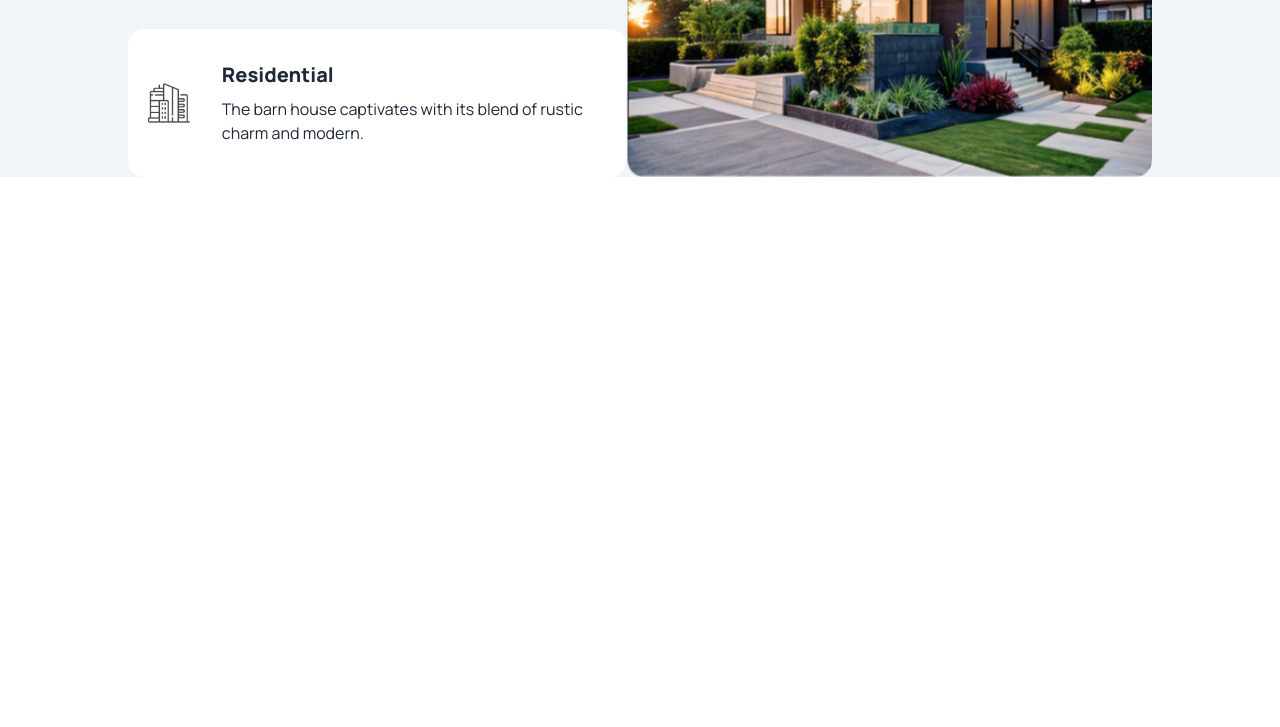
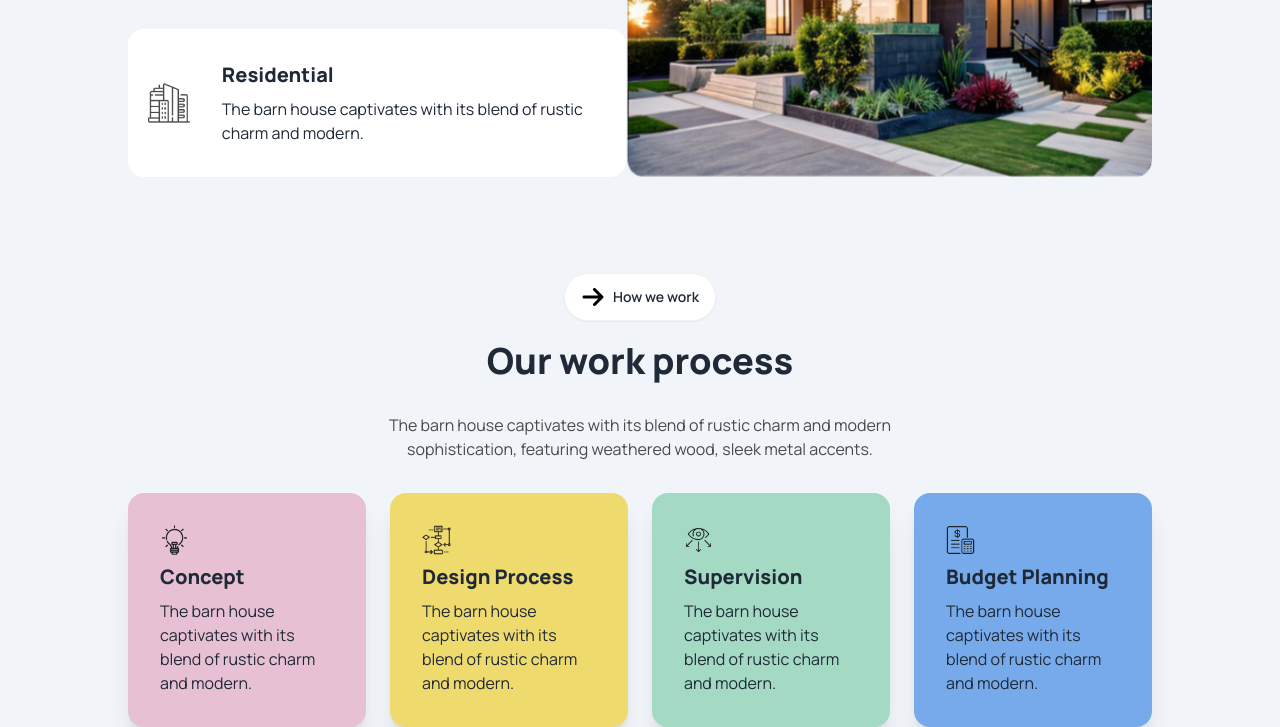
Before and after one commit to Mrb-Rafi/B10A3-tailwind-daisyui, a plain HTML site: page index.html in a window 1280 px wide. Shown: the part 1469-2196 px from the top of the page. Before the commit the page ends 1646 px from the top, so only its background shows below. Drawn offline with nearby package versions, Linux system fonts and the light colour scheme.

Commit message:
added the work proces section

```diff
--- a/index.html
+++ b/index.html
@@ -161,9 +161,58 @@
                 </div>
 
                 <!-- image part -->
-                <div class="w-full flex justify-end">
+                <div class="w-full flex justify-center lg:justify-end">
                     <img src="assets/Rectangle.png" alt="">
                 </div>
+            </div>
+        </section>
+
+        <!-- our work process -->
+        <section class="pt-24 w-11/12 lg:w-4/5 mx-auto">
+            <div class="flex justify-center">
+                <p class="btn bg-white rounded-full">
+                    <svg class="size-6 fill-black xmlns="http://www.w3.org/2000/svg" viewBox="0 0 448 512"><!--!Font Awesome Free 6.6.0 by @fontawesome - https://fontawesome.com License - https://fontawesome.com/license/free Copyright 2024 Fonticons, Inc.--><path d="M438.6 278.6c12.5-12.5 12.5-32.8 0-45.3l-160-160c-12.5-12.5-32.8-12.5-45.3 0s-12.5 32.8 0 45.3L338.8 224 32 224c-17.7 0-32 14.3-32 32s14.3 32 32 32l306.7 0L233.4 393.4c-12.5 12.5-12.5 32.8 0 45.3s32.8 12.5 45.3 0l160-160z"/></svg>
+                    How we work
+                </p>
+            </div>
+
+            <h2 class="font-extrabold text-4xl pt-5 text-center">Our work process</h2>
+            <p class="text-[#494949] pt-8 text-base text-center w-1/2 mx-auto">The barn house captivates with its blend of rustic charm and
+            modern sophistication, featuring weathered wood, sleek metal accents.</p>
+
+            <!-- cards -->
+            <div class="pt-8 flex flex-col lg:flex-row gap-6">
+                <div class="card bg-[#e7c1d3] shadow-xl">
+                    <div class="card-body">
+                        <img class="w-1/6" src="assets/concept.png" alt="">
+                        <h2 class="card-title font-extrabold">Concept</h2>
+                        <p>The barn house captivates with its blend of rustic charm and modern.</p>
+                    </div>
+                  </div>
+
+                  <div class="card bg-[#EFDA6E] shadow-xl">
+                    <div class="card-body">
+                        <img class="w-1/6" src="assets/flow-chart.png" alt="">
+                        <h2 class="card-title font-extrabold">Design Process</h2>
+                        <p>The barn house captivates with its blend of rustic charm and modern.</p>
+                    </div>
+                  </div>
+
+                  <div class="card bg-[#A4DAC3] shadow-xl">
+                    <div class="card-body">
+                        <img class="w-1/6" src="assets/vision.png" alt="">
+                        <h2 class="card-title font-extrabold">Supervision</h2>
+                        <p>The barn house captivates with its blend of rustic charm and modern.</p>
+                    </div>
+                  </div>
+
+                  <div class="card bg-[#77AAEA] shadow-xl">
+                    <div class="card-body">
+                        <img class="w-1/6" src="assets/budget-planning.png" alt="">
+                        <h2 class="card-title font-extrabold">Budget Planning</h2>
+                        <p>The barn house captivates with its blend of rustic charm and modern.</p>
+                    </div>
+                  </div>
             </div>
         </section>
 
```
Also changed, not shown: 1 other file.
